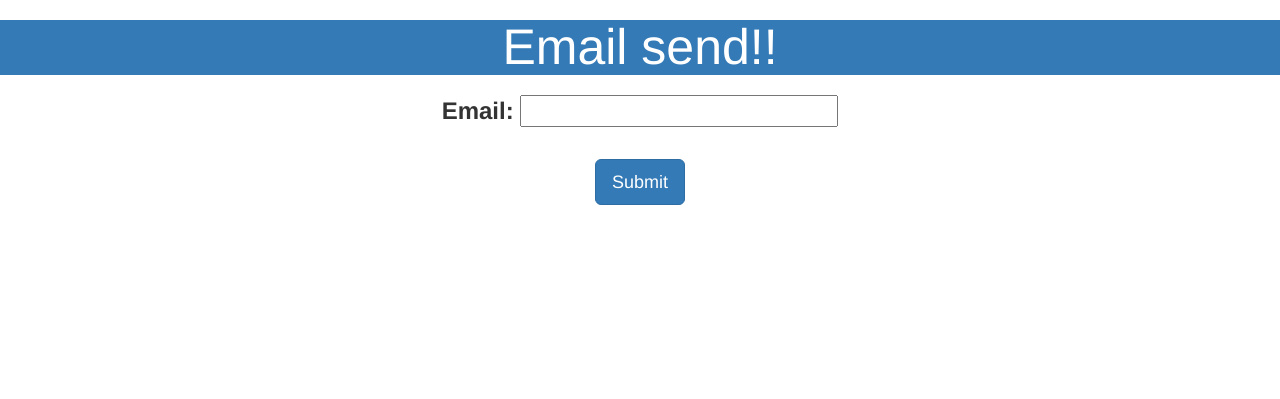
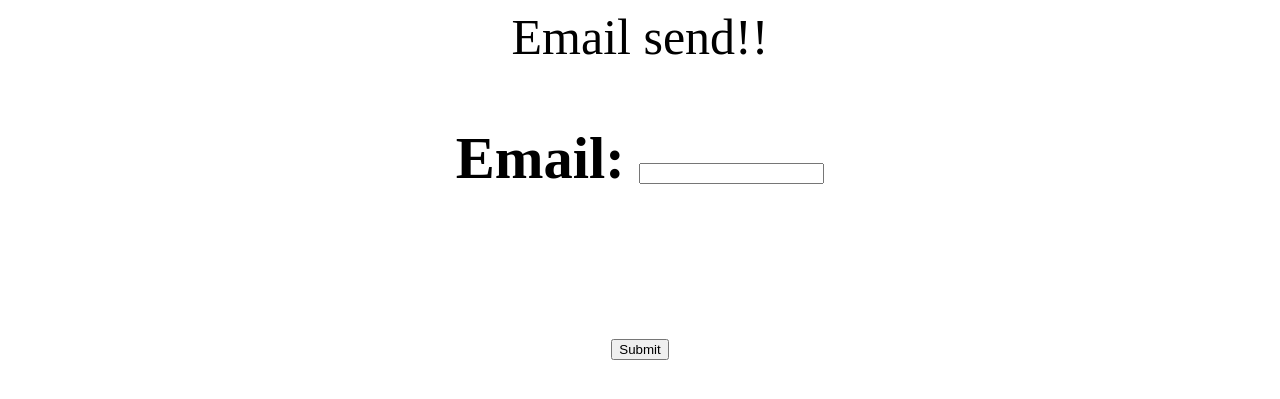
Before and after one commit to shxrxmrjll/django, a Django app: page / in a window 1280 px wide. Shown: the top 399 px of the page. Run offline with Django 3.2, Linux system fonts and the light colour scheme; some libraries are stand-ins or nearby versions.

Commit message:
Update index.html

```diff
--- a/emailapp/templates/index.html
+++ b/emailapp/templates/index.html
@@ -2,13 +2,13 @@
 <html>
 <head>
          <title>Elektron pochta xabarini yuboring</title>
-         <link rel="stylesheet"
-         href="https://maxcdn.bootstrapcdn.com/bootstrap/3.3.7/css/bootstrap.min.css" integrity="sha384-BVYiiSIFeK1dGmJRAkycuHAHRg32OmUcww7on3RYdg4Va+PmSTsz/K68vbdEjh4u" crossorigin="anonymous">
+
+
 </head>
 <body>
     <center>
 
-        <h3 class="p-3 mb-2 bg-primary text-white" style = 'font-size: 50px;'>Email send!!
+        <h3" style = 'font-size: 50px;'>Email send!!
     </h3>
     <form method="POST">
         {% csrf_token %}
```
